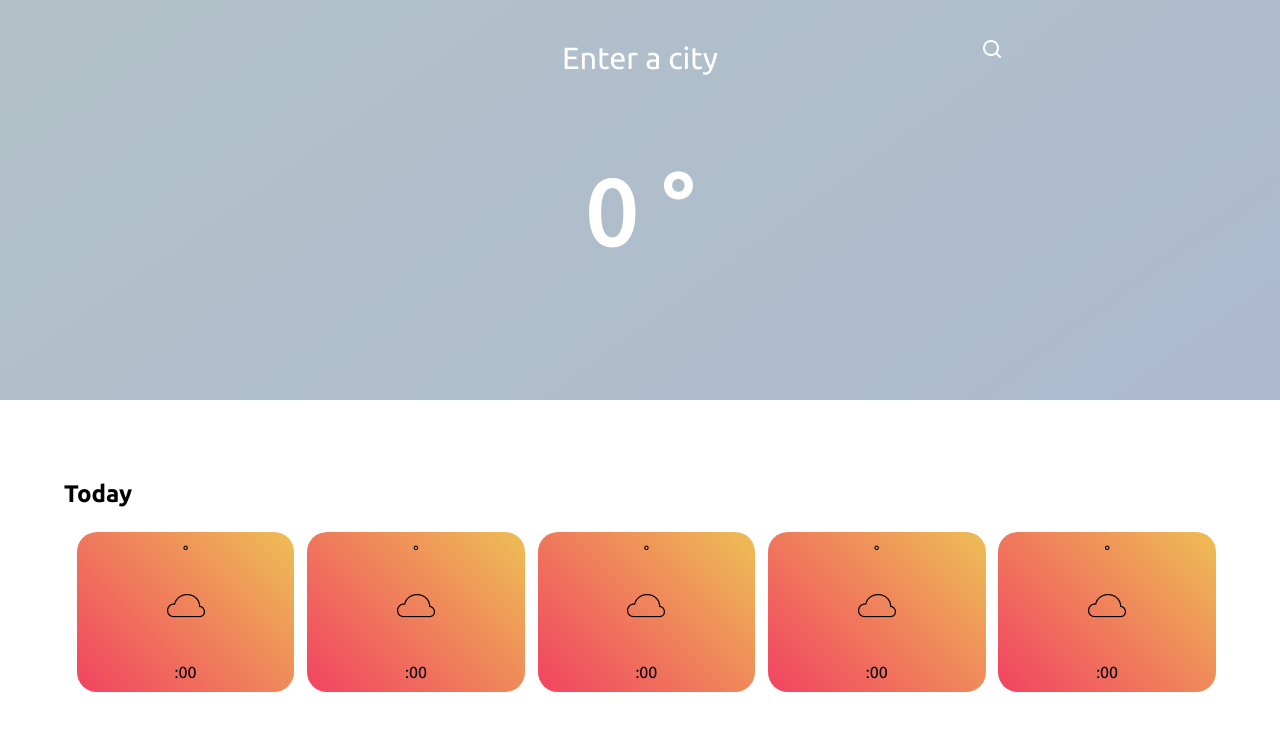
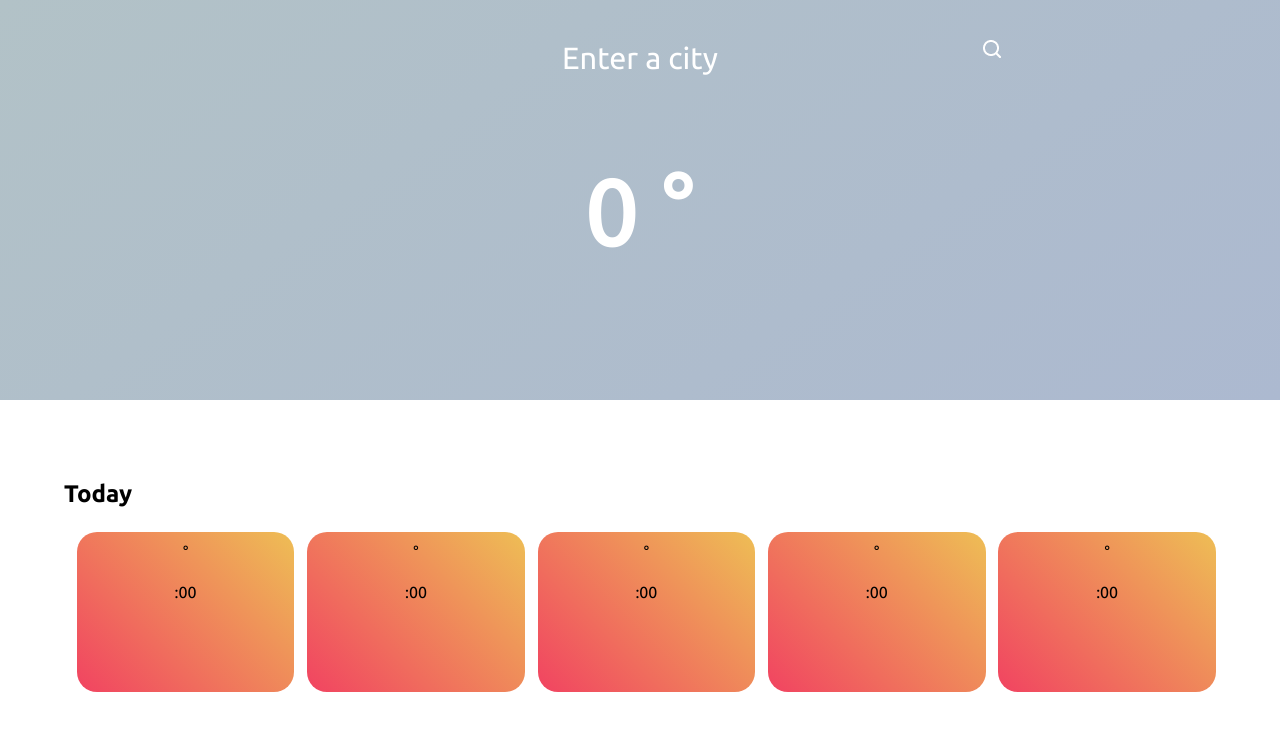
Before and after one commit to xant3r0/vueWeather, a Vue app: page / in a window 1280 px wide. Shown: the top 730 px of the page. Built offline with nearby package versions, Linux system fonts and the light colour scheme.

Commit message:
Dynamic icons in forecast

```diff
--- a/src/components/Current.vue
+++ b/src/components/Current.vue
@@ -63,27 +63,52 @@
     <div id="forecast">
         <div  class="forecast">
             <p>{{ hourlyData[0] }} °</p>
-            <img v-bind:src="require('../assets/Cloudy.png')" alt="">
+            <img v-bind:src="require('../assets/Sunny.png')" v-if="isResponse === true && data.data.forecast.forecastday[0].hour[0].condition.text === 'Sunny'">
+            <img v-bind:src="require('../assets/SunClouds.png')" v-else-if="isResponse === true && data.data.forecast.forecastday[0].hour[0].condition.text === 'Partly cloudy'">
+            <img v-bind:src="require('../assets/RainySun.png')" v-else-if="isResponse === true && data.data.forecast.forecastday[0].hour[0].condition.text === 'Patchy rain possible'" style="margin-top:20px">
+            <img v-bind:src="require('../assets/Sunny.png')" v-else-if="isResponse === true && data.data.forecast.forecastday[0].hour[0].condition.text === 'Clear'">
+            <img v-bind:src="require('../assets/RainySun.png')" v-else-if="isResponse === true && data.data.forecast.forecastday[0].hour[0].condition.text === 'Light rain'">
+            <img v-bind:src="require('../assets/RainySun.png')" v-else-if="isResponse === true && data.data.forecast.forecastday[0].hour[0].condition.text === 'Light drizzle'">
             <p>{{ hoursForecast[0] }}:00</p>
         </div>
         <div  class="forecast">
             <p>{{ hourlyData[1] }} °</p>
-            <img v-bind:src="require('../assets/Cloudy.png')" alt="">
+            <img v-bind:src="require('../assets/Sunny.png')" v-if="isResponse === true && data.data.forecast.forecastday[0].hour[1].condition.text === 'Sunny'">
+            <img v-bind:src="require('../assets/SunClouds.png')" v-else-if="isResponse === true && data.data.forecast.forecastday[0].hour[1].condition.text === 'Partly cloudy'">
+            <img v-bind:src="require('../assets/RainySun.png')" v-else-if="isResponse === true && data.data.forecast.forecastday[0].hour[1].condition.text === 'Patchy rain possible'" style="margin-top:20px">
+            <img v-bind:src="require('../assets/Sunny.png')" v-else-if="isResponse === true && data.data.forecast.forecastday[0].hour[1].condition.text === 'Clear'">
+            <img v-bind:src="require('../assets/RainySun.png')" v-else-if="isResponse === true && data.data.forecast.forecastday[0].hour[1].condition.text === 'Light rain'">
+            <img v-bind:src="require('../assets/RainySun.png')" v-else-if="isResponse === true && data.data.forecast.forecastday[0].hour[1].condition.text === 'Light drizzle'">
             <p>{{ hoursForecast[1] }}:00</p>
         </div>
         <div  class="forecast">
             <p>{{ hourlyData[2] }} °</p>
-            <img v-bind:src="require('../assets/Cloudy.png')" alt="">
+            <img v-bind:src="require('../assets/Sunny.png')" v-if="isResponse === true && data.data.forecast.forecastday[0].hour[2].condition.text === 'Sunny'">
+            <img v-bind:src="require('../assets/SunClouds.png')" v-else-if="isResponse === true && data.data.forecast.forecastday[0].hour[2].condition.text === 'Partly cloudy'">
+            <img v-bind:src="require('../assets/RainySun.png')" v-else-if="isResponse === true && data.data.forecast.forecastday[0].hour[2].condition.text === 'Patchy rain possible'" style="margin-top:20px">
+            <img v-bind:src="require('../assets/Sunny.png')" v-else-if="isResponse === true && data.data.forecast.forecastday[0].hour[2].condition.text === 'Clear'">
+            <img v-bind:src="require('../assets/RainySun.png')" v-else-if="isResponse === true && data.data.forecast.forecastday[0].hour[2].condition.text === 'Light rain'">
+            <img v-bind:src="require('../assets/RainySun.png')" v-else-if="isResponse === true && data.data.forecast.forecastday[0].hour[2].condition.text === 'Light drizzle'">
             <p>{{ hoursForecast[2] }}:00</p>
         </div>
         <div  class="forecast">
             <p>{{ hourlyData[3] }} °</p>
-            <img v-bind:src="require('../assets/Cloudy.png')" alt="">
+            <img v-bind:src="require('../assets/Sunny.png')" v-if="isResponse === true && data.data.forecast.forecastday[0].hour[3].condition.text === 'Sunny'">
+            <img v-bind:src="require('../assets/SunClouds.png')" v-else-if="isResponse === true && data.data.forecast.forecastday[0].hour[3].condition.text === 'Partly cloudy'">
+            <img v-bind:src="require('../assets/RainySun.png')" v-else-if="isResponse === true && data.data.forecast.forecastday[0].hour[3].condition.text === 'Patchy rain possible'" style="margin-top:20px">
+            <img v-bind:src="require('../assets/Sunny.png')" v-else-if="isResponse === true && data.data.forecast.forecastday[0].hour[3].condition.text === 'Clear'">
+            <img v-bind:src="require('../assets/RainySun.png')" v-else-if="isResponse === true && data.data.forecast.forecastday[0].hour[3].condition.text === 'Light rain'">
+            <img v-bind:src="require('../assets/RainySun.png')" v-else-if="isResponse === true && data.data.forecast.forecastday[0].hour[3].condition.text === 'Light drizzle'">
             <p>{{ hoursForecast[3] }}:00</p>
         </div>
         <div  class="forecast">
             <p>{{ hourlyData[4] }} °</p>
-            <img v-bind:src="require('../assets/Cloudy.png')" alt="">
+            <img v-bind:src="require('../assets/Sunny.png')" v-if="isResponse === true && data.data.forecast.forecastday[0].hour[4].condition.text === 'Sunny'">
+            <img v-bind:src="require('../assets/SunClouds.png')" v-else-if="isResponse === true && data.data.forecast.forecastday[0].hour[4].condition.text === 'Partly cloudy'" >
+            <img v-bind:src="require('../assets/RainySun.png')" v-else-if="isResponse === true && data.data.forecast.forecastday[0].hour[4].condition.text === 'Patchy rain possible'" style="margin-top:20px">
+            <img v-bind:src="require('../assets/Sunny.png')" v-else-if="isResponse === true && data.data.forecast.forecastday[0].hour[4].condition.text === 'Clear'">
+            <img v-bind:src="require('../assets/RainySun.png')" v-else-if="isResponse === true && data.data.forecast.forecastday[0].hour[4].condition.text === 'Light rain'">
+            <img v-bind:src="require('../assets/RainySun.png')" v-else-if="isResponse === true && data.data.forecast.forecastday[0].hour[4].condition.text === 'Light drizzle'">
             <p>{{ hoursForecast[4] }}:00</p>
         </div>
     </div>
@@ -108,7 +133,8 @@ export default {
             lastUpdated:"",
             param:"",
             isPM:false,
-            convH:0
+            convH:0,
+            isResponse:false
 
 
         }
@@ -132,7 +158,7 @@ export default {
                 }
                 this.lastUpdated = this.lastUpdated.substring(i);
                 this.param = this.lastUpdated[1] + this.lastUpdated[2];
-                //console.log(this.param);
+                console.log(this.data.data);
                 if(this.lastUpdated[4] === 3) {
                     convH = convH + 1;
                 }
@@ -173,6 +199,7 @@ export default {
                     this.hoursForecast[i] = this.convH;
                 }
             };
+            this.isResponse = true;
 
             } catch(e) {
 
```
